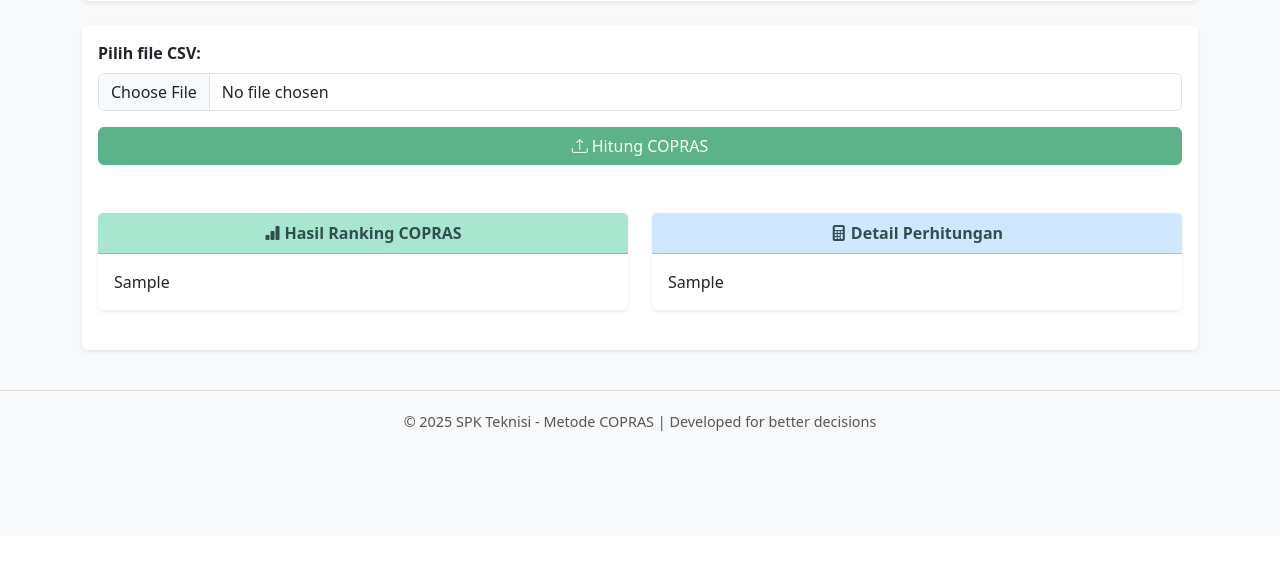
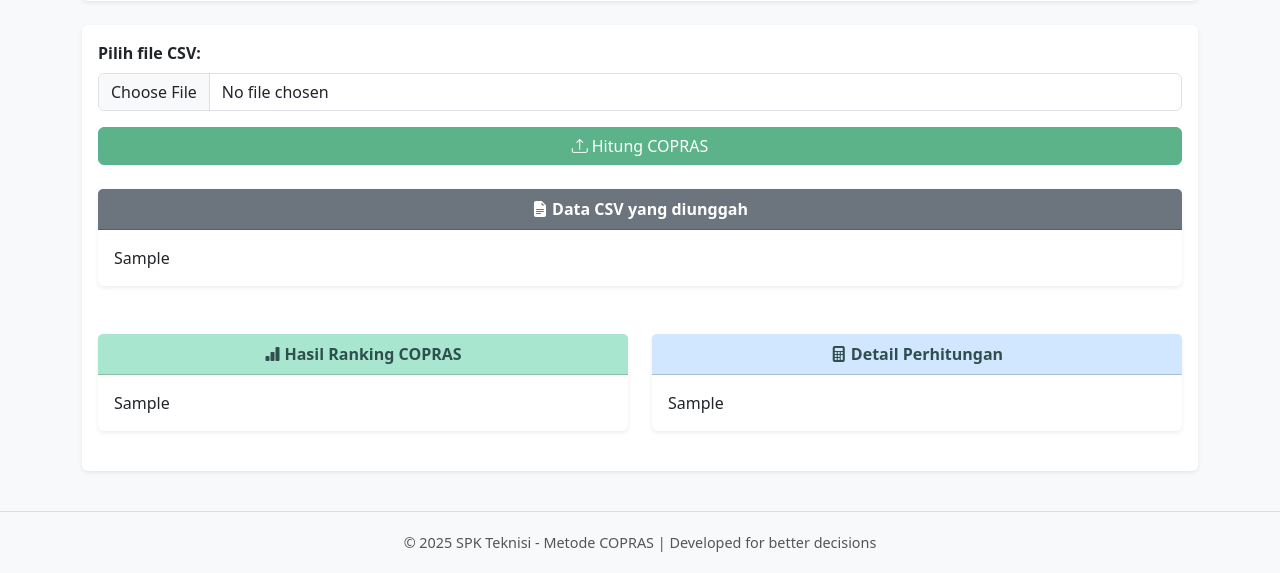
Before and after one commit to ikhwanshiddiqi/deploymentsic, a Flask app: template templates/index.html in a window 1280 px wide. Shown: the part 264-837 px from the top of the page. Before the commit the page ends 695 px from the top, so only its background shows below. Run offline with Flask 3, Linux system fonts and the light colour scheme; the template is opened without the code that fills it: most values are stand-ins (such as "Sample title", 1, 10 or a date in 2020).

Commit message:
tambah tampilan csv

```diff
--- a/app.py
+++ b/app.py
@@ -71,12 +71,13 @@ def upload_file():
 
             df_ranked, df_results = calculate_copras(df_alternatives, CRITERIA_WEIGHTS, BENEFIT_CRITERIA, COST_CRITERIA)
 
+            csv_html = df_alternatives.to_html(classes='table table-striped text-center', index=False)
             ranked_html = df_ranked.to_html(classes='table table-striped text-center', index=False)
             results_html = df_results.to_html(classes='table table-striped text-center', index=False)
 
             os.remove(filepath)
 
-            return render_template('index.html', ranked_html=ranked_html, results_html=results_html)
+            return render_template('index.html', csv_html=csv_html, ranked_html=ranked_html, results_html=results_html)
 
         except Exception as e:
             if os.path.exists(filepath):
--- /dev/null
+++ b/data/data_perekrutan copy.csv
@@ -0,0 +1,6 @@
+Alternatif,Pengalaman,Pendidikan,Usia,Status Perkawinan,Alamat
+A1,0.5,1,0.7,0.7,0.8
+A2,0.8,0.7,1,0.5,1
+A3,1,0.3,0.4,0.7,1
+A4,0.2,1,0.5,0.9,0.7
+A5,1,0.7,0.4,0.7,1
--- a/templates/index.html
+++ b/templates/index.html
@@ -89,6 +89,17 @@
                     </button>
                 </form>
 
+                {% if csv_html %}
+                <div class="card shadow-sm border-0">
+                    <div class="card-header bg-secondary fw-bold text-center text-white">
+                        <i class="bi bi-file-earmark-text-fill me-1"></i>Data CSV yang diunggah
+                    </div>
+                    <div class="card-body table-responsive">
+                        {{ csv_html | safe }}
+                    </div>
+                </div>
+                {% endif %}
+
                 {% if ranked_html %}
                 <div class="row mt-5">
                     <div class="col-lg-6 mb-4">
```
